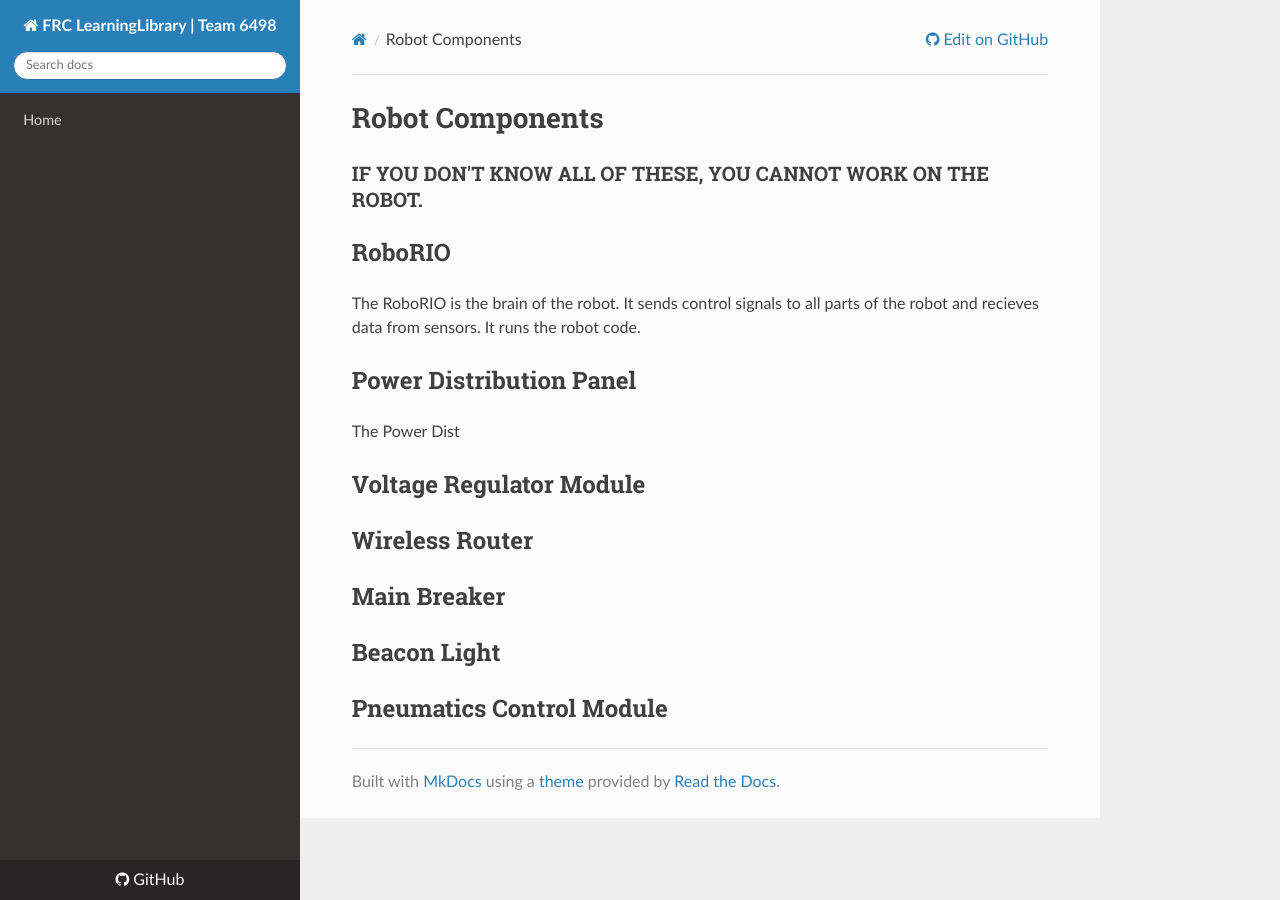
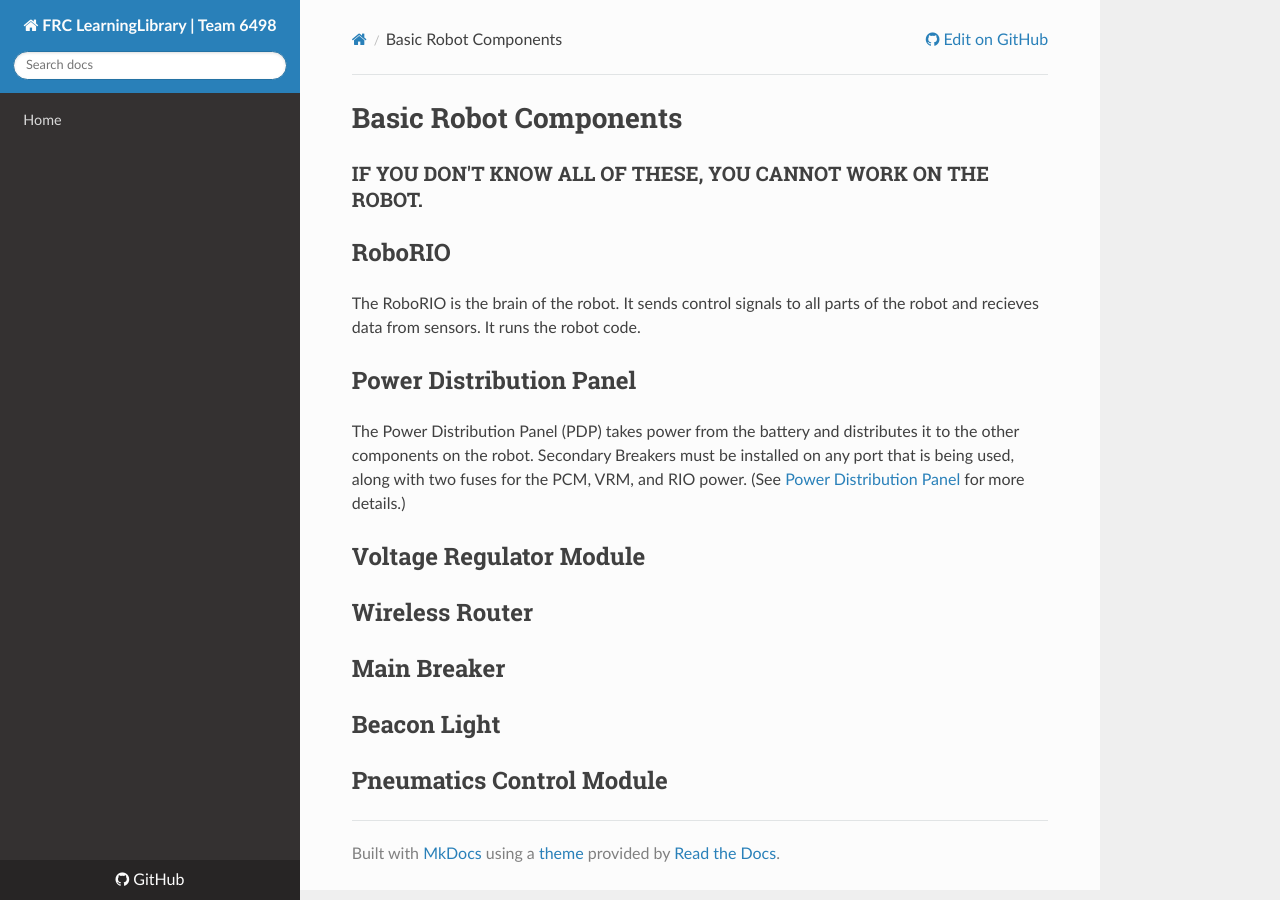
Before and after one commit to DeltaDizzy/6498NewbieLessons, an MkDocs documentation site: the page built from docs/components/components.md, in a window 1280 px wide. Built offline with MkDocs 1.6.1, drawn with Linux system fonts in a browser that asks for light colours; nearby versions of some CDN libraries.

Commit message:
finish pdp

```diff
--- a/docs/components.md
+++ b/docs/components/components.md
@@ -1,11 +1,11 @@
-# Robot Components
+# Basic Robot Components
 ### **IF YOU DON'T KNOW ALL OF THESE, YOU CANNOT WORK ON THE ROBOT**.
 
 ## RoboRIO
 The RoboRIO is the brain of the robot. It sends control signals to all parts of the robot and recieves data from sensors. It runs the robot code.
 
 ## Power Distribution Panel
-The Power Dist
+The Power Distribution Panel (PDP) takes power from the battery and distributes it to the other components on the robot. Secondary Breakers must be installed on any port that is being used, along with two fuses for the PCM, VRM, and RIO power. (See [Power Distribution Panel](pdp.md) for more details.)
 
 ## Voltage Regulator Module
 
```
